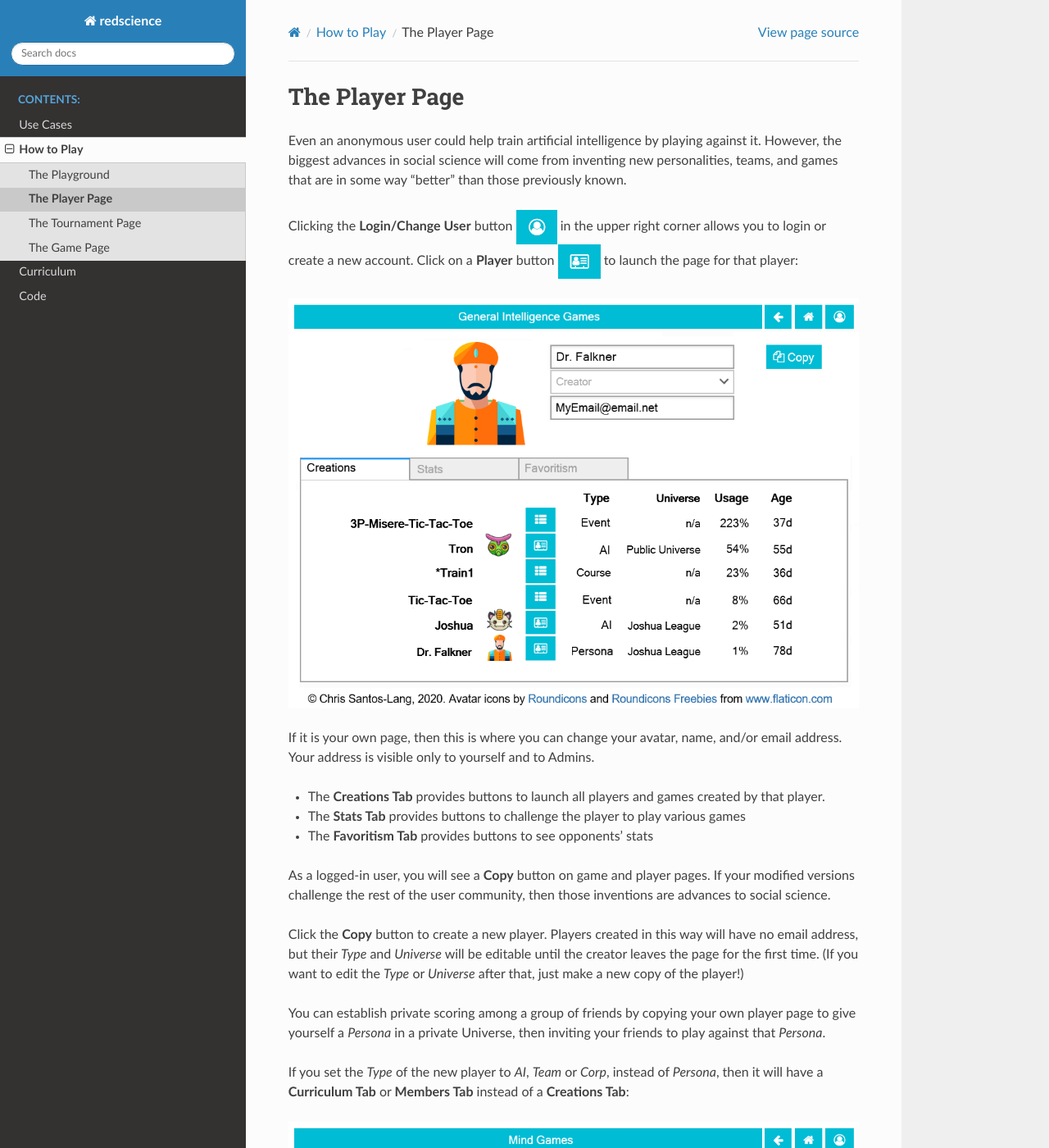
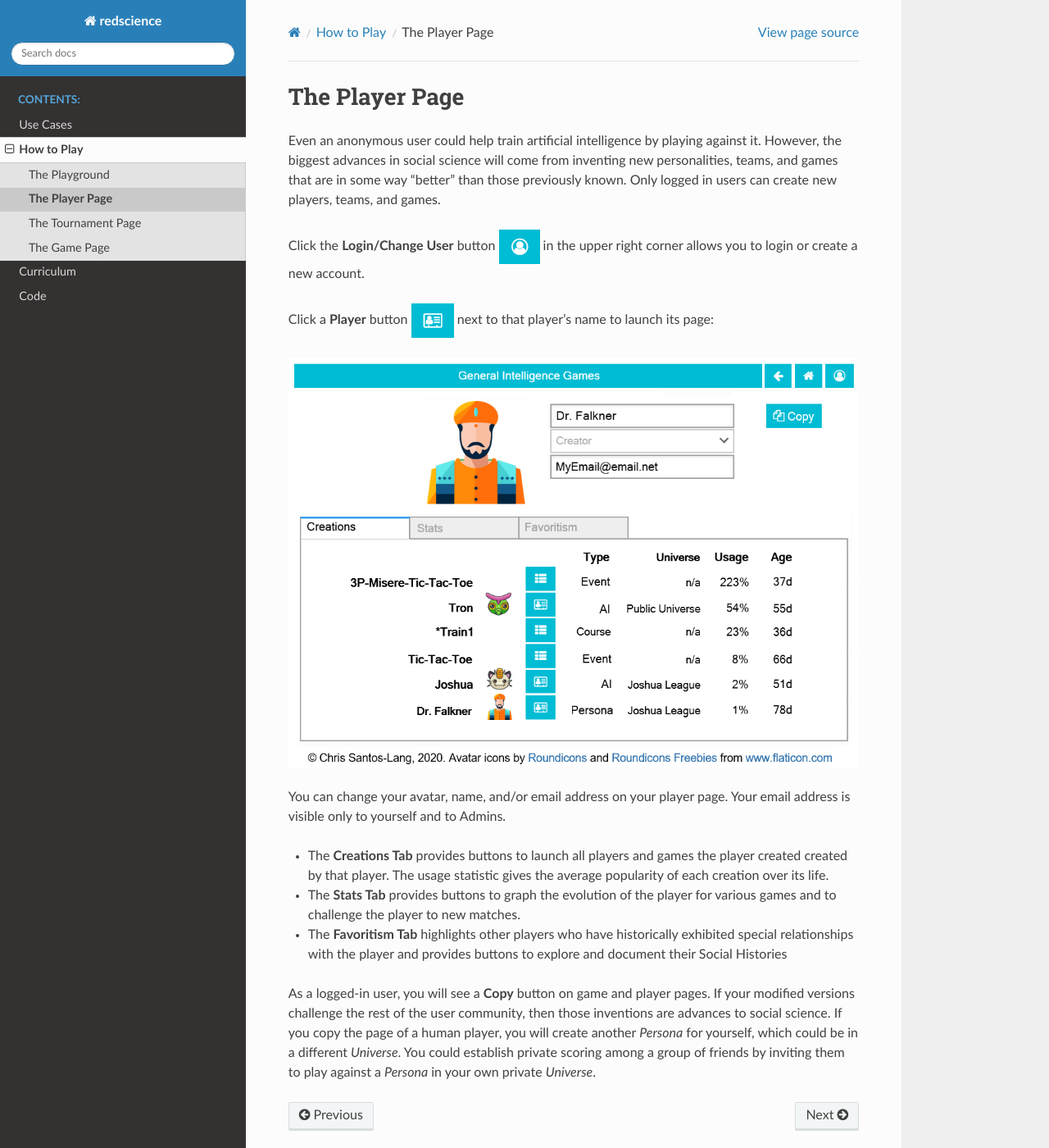
Before and after one commit to ChrisSantosLang/redscience, a Sphinx documentation site: the page built from docs/source/player.rst, in a window 1280 px wide and 1400 px high. Shown: the whole window at 82% size. Built offline with Sphinx 7.4.7 and the Read the Docs theme 2.0.0, drawn with Linux system fonts in a browser that asks for light colours; pages that are not in the unit, such as notebooks, are missing from menus; some of the changed text lies outside the part shown.

Commit message:
Update player.rst

```diff
--- a/docs/source/player.rst
+++ b/docs/source/player.rst
@@ -5,57 +5,38 @@
 Even an anonymous user could help train artificial intelligence by
 playing against it. However, the biggest advances in social science will
 come from inventing new personalities, teams, and games that are in some way
-"better" than those previously known.
+"better" than those previously known. Only logged in users can create
+new players, teams, and games.
 
-Clicking the **Login/Change User** button |loginbutton| in the upper
-right corner allows you to login or create a new account. Click on a
-**Player** button |playerbutton| to launch the page for that player:
+Click the **Login/Change User** button |loginbutton| in the upper
+right corner allows you to login or create a new account.
+
+Click a **Player** button |playerbutton| next to that player's name
+to launch its page:
 
 .. image:: releases/images/Creations.png
 
-If it is your own page, then this is where you can change your avatar,
-name, and/or email address. Your address is visible only to yourself and to
+You can change your avatar, name, and/or email address on your player
+page. Your email address is visible only to yourself and to
 Admins.
 
 * The **Creations Tab** provides buttons to launch all players and games
-  created by that player.
-* The **Stats Tab** provides buttons to challenge the player to
-  play various games
-* The **Favoritism Tab** provides buttons to see opponents' stats
+  the player created created by that player. The usage statistic
+  gives the average popularity of each creation over its life.
+* The **Stats Tab** provides buttons to graph the evolution of the
+  player for various games and to challenge the player to new matches.
+* The **Favoritism Tab** highlights other players who have
+  historically exhibited special relationships with the player and
+  provides buttons to explore and document their Social Histories
 
 As a logged-in user, you will see a **Copy** button on game and
 player pages. If your modified versions challenge the rest of the
 user community, then those inventions are advances to social science.
-
-Click the **Copy** button to create a new
-player. Players created in this way will have no email address, but their
-*Type* and *Universe* will be editable until the creator leaves the
-page for the first time. (If you want to edit the *Type*
-or *Universe* after that, just make a new copy of the player!)
-
-You can establish private scoring among a group of friends by copying
-your own player page to give yourself a *Persona* in a private Universe,
-then inviting your friends to play against that *Persona*.
-
-If you set the *Type* of the new player to *AI*, *Team* or *Corp*,
-instead of *Persona*, then it will have a
-**Curriculum Tab** or **Members Tab** instead of a **Creations Tab**:
-
-.. image:: releases/images/CurriculumSimple.png
-
-The creator can edit any settings until leaving the page for the first
-time. If you want to alter an *AI* after that, you can "fork" it for
-a given timestamp. This is another way to copy, but does not copy any
-learning that occured after the timestamp. If an *AI* is ever harmed
-by its learning, it can be "rewound" to a timestamp. Another way an
-*AI* can be altered by its creator is to cause *new* learning by
-adding recorded games to its curriculum: specifiying parts of tournaments
-for the *AI* to study, or parts of other players' histories. Its creator
-can also set the *AI* to learn from its own experiences.
-
-You can use any *AI*, *Team* of AI, or *Corp* of AI as a tool to help you
-play, so finding the best and making it even better can be a
-powerful way to raise your rankings.
+If you copy the page of a human player, you will create another
+*Persona* for yourself, which could be in a different *Universe*.
+You could establish private scoring among a group of friends by
+inviting them to play against a *Persona* in your own private
+*Universe*.
 
 .. |playerbutton| image:: releases/images/playerbutton.png
 .. |loginbutton| image:: releases/images/loginbutton.png
```
